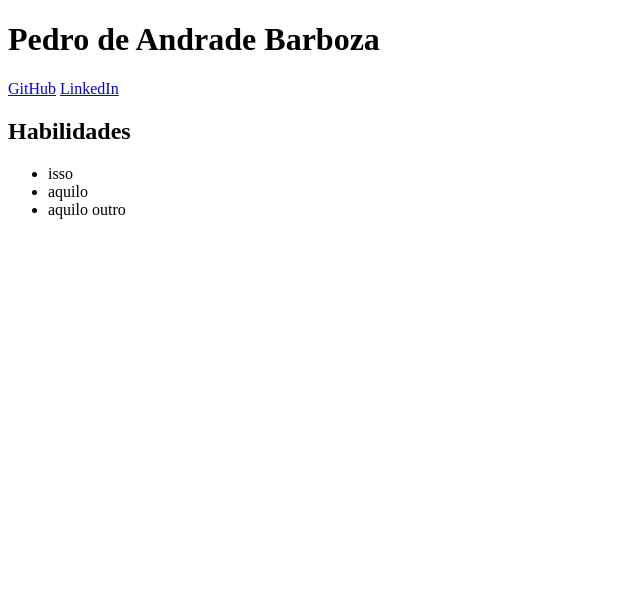
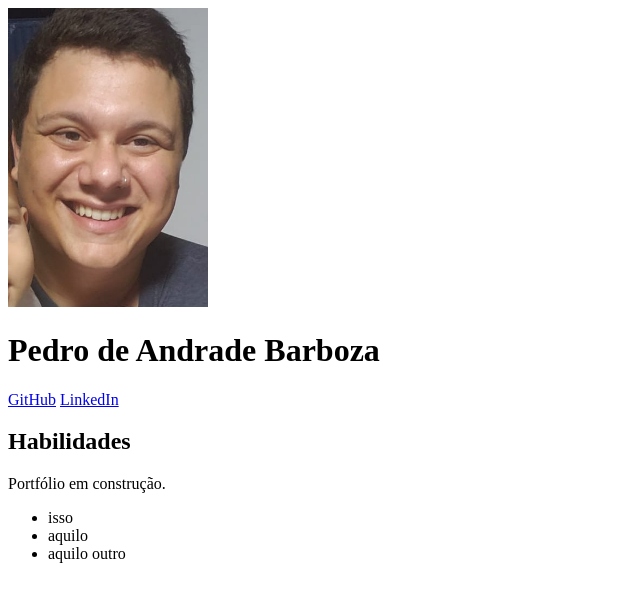
Before and after one commit to pedrobarbozaa/exercicios, a plain HTML site: page fundamentos/secao-2-introducao-html-css/dia-1-html-e-css-estruturas/portfolio.html in a window 1280 px wide. Shown: the whole page, without its empty margins (0-640 px from the left). Drawn offline with Linux system fonts and the light colour scheme.

Commit message:
pequenas alterações

```diff
--- a/fundamentos/secao-2-introducao-html-css/dia-1-html-e-css-estruturas/portfolio.html
+++ b/fundamentos/secao-2-introducao-html-css/dia-1-html-e-css-estruturas/portfolio.html
@@ -7,9 +7,11 @@
     <title>Document</title>
 </head>
 <body>
+    <img src="perfil.jpeg" alt="foto perfil" width="200">
     <h1>Pedro de Andrade Barboza</h1>
     <a href="https://github.com/pedrobarbozaa/">GitHub</a> <a href="https://www.linkedin.com/in/pedro-de-andrade-barboza-63b66b75/">LinkedIn</a>
     <h2>Habilidades</h2>
+    <p>Portfólio em construção.</p>
     <ul>
         <li>isso</li>
         <li>aquilo</li>
```
Also changed, not shown: fundamentos/secao-2-introducao-html-css/dia-1-html-e-css-estruturas/perfil.jpeg (added).
